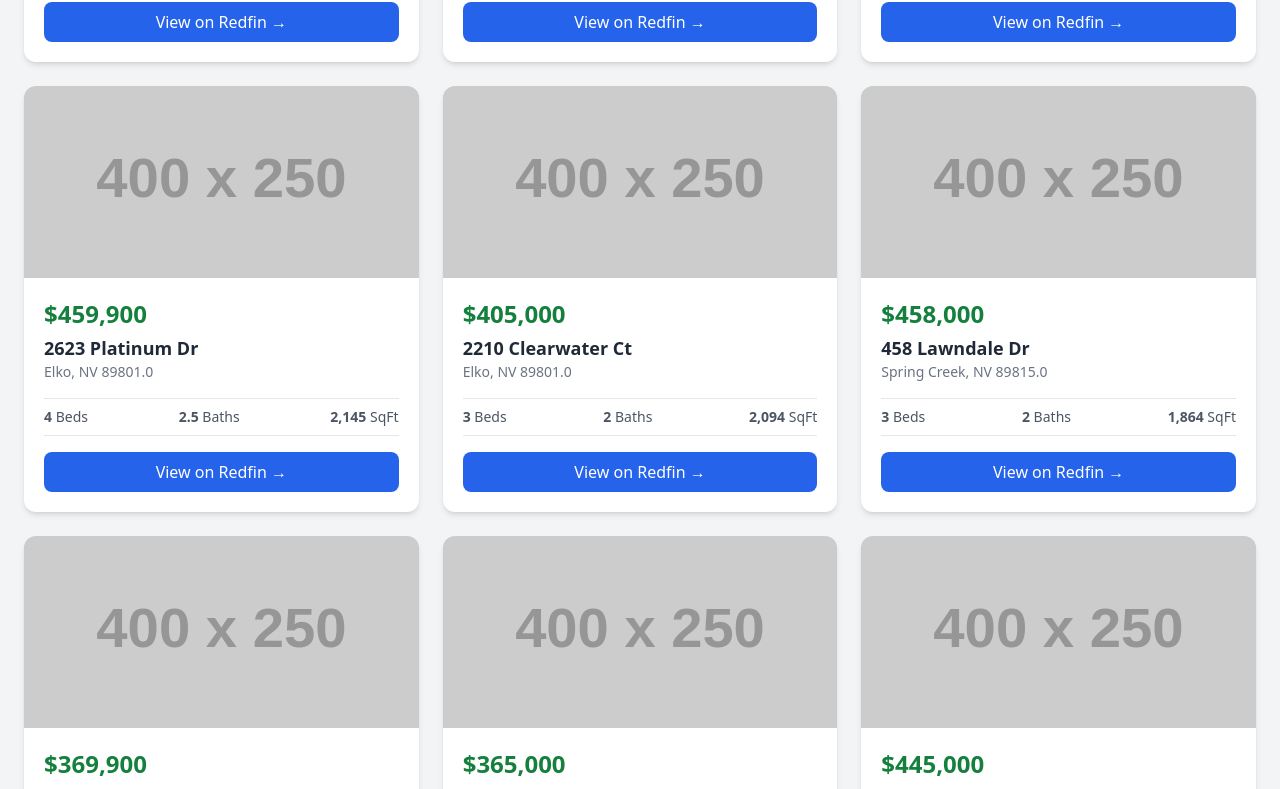
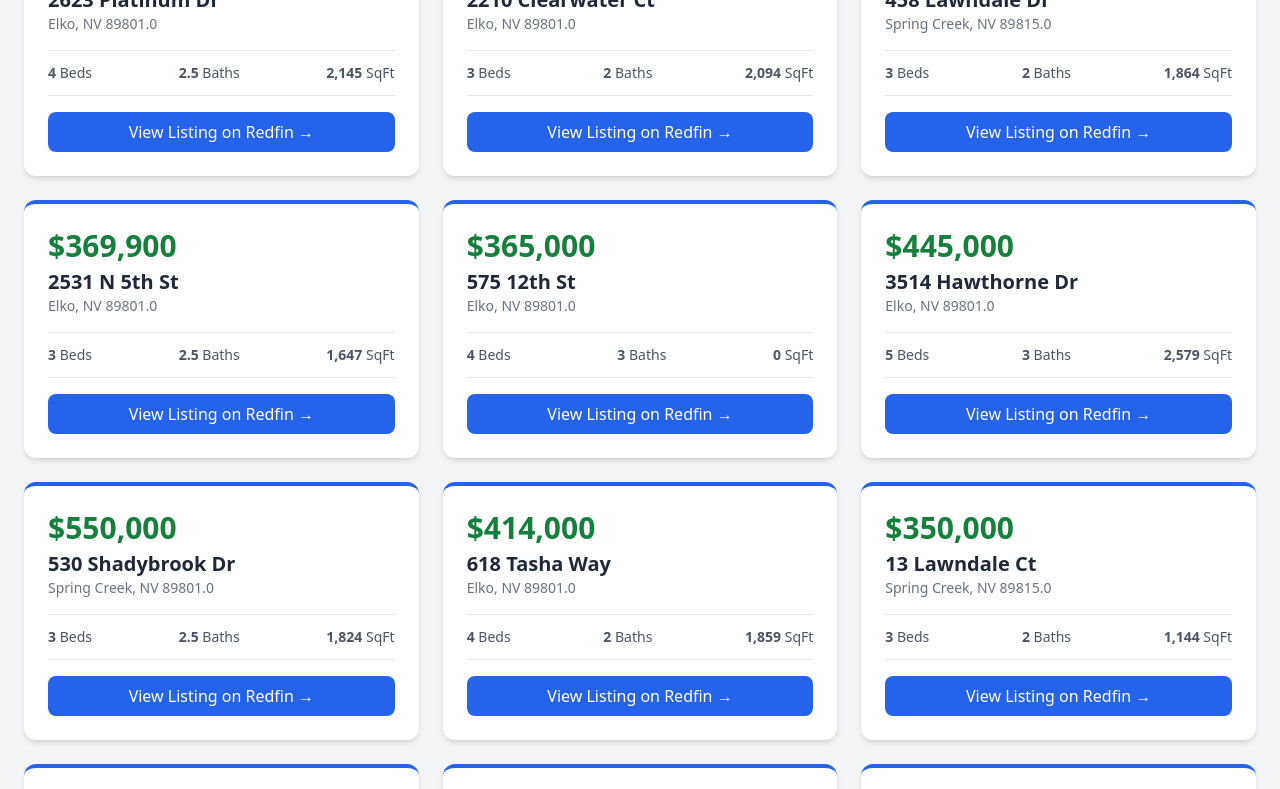
Before and after one commit to Hacker-2004/home-finder, a plain HTML site: page index.html in a window 1280 px wide. Shown: the part 480-1269 px from the top of the page. Drawn offline with nearby package versions, Linux system fonts and the light colour scheme; placeholder pictures from the web are drawn by us.

Commit message:
Refactor home listings display and messages
Updated the message for no active homes and improved the card layout for home listings.

```diff
--- a/index.html
+++ b/index.html
@@ -32,36 +32,32 @@
         grid.innerHTML = '';
 
         if (!homes || homes.length === 0) {
-          grid.innerHTML = `<div class="col-span-3 text-center bg-white p-12 rounded-xl shadow text-gray-500 font-medium">No active homes match your criteria right now. Check back tomorrow after 11:59 PM!</div>`;
+          grid.innerHTML = `<div class="col-span-3 text-center bg-white p-12 rounded-xl shadow text-gray-500 font-medium">No active homes match your exact criteria right now. Check back tonight after 11:59 PM!</div>`;
           return;
         }
 
         homes.forEach(home => {
           const card = `
-            <div class="bg-white rounded-xl shadow-md overflow-hidden hover:shadow-xl transition duration-200">
-              <img src="${home.image}" alt="${home.address}" class="w-full h-48 object-cover bg-gray-200" onerror="this.src='https://via.placeholder.com/400x250?text=No+Photo'">
-              <div class="p-5">
-                <div class="text-2xl font-bold text-green-700 mb-1">$${home.price.toLocaleString()}</div>
-                <h2 class="text-lg font-semibold text-gray-800">${home.address}</h2>
+            <div class="bg-white rounded-xl shadow-md p-6 border-t-4 border-blue-600 hover:shadow-xl transition duration-200">
+              <div class="text-3xl font-bold text-green-700 mb-1">$${home.price.toLocaleString()}</div>
+              <h2 class="text-xl font-semibold text-gray-800">${home.address}</h2>
               <p class="text-sm text-gray-500 mb-4">${home.city}, ${home.state} ${home.zip}</p>
 
-                <div class="flex justify-between text-sm text-gray-600 border-t border-b py-2 mb-4">
+              <div class="flex justify-between text-sm text-gray-600 border-t border-b py-3 mb-4">
                 <span><strong>${home.beds}</strong> Beds</span>
                 <span><strong>${home.baths}</strong> Baths</span>
                 <span><strong>${home.sqft.toLocaleString()}</strong> SqFt</span>
               </div>
 
               <a href="${home.url}" target="_blank" class="block text-center bg-blue-600 hover:bg-blue-700 text-white font-medium py-2 rounded-lg transition">
-                  View on Redfin →
+                View Listing on Redfin →
               </a>
-              </div>
             </div>
           `;
           grid.innerHTML += card;
         });
       } catch (err) {
         console.error("Failed to load listings:", err);
-        document.getElementById('grid').innerHTML = `<div class="col-span-3 text-center bg-white p-12 rounded-xl shadow text-gray-500">Initial data run pending. Run the GitHub Action or wait for 11:59 PM!</div>`;
       }
     }
 
```
Lines whose indentation alone changed are shown as unchanged.
